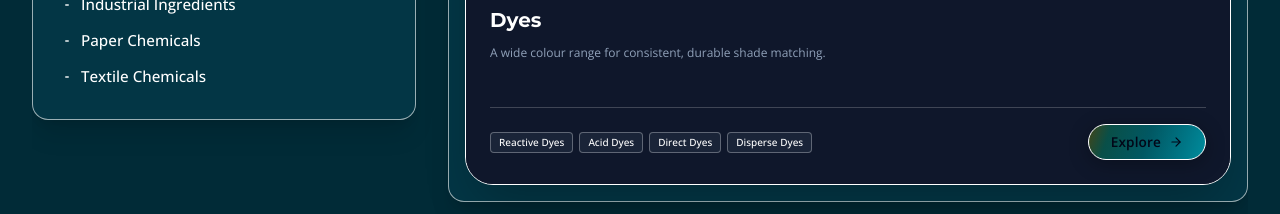
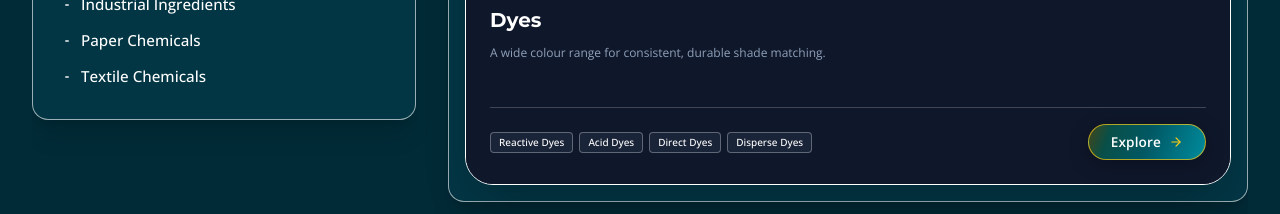
Before and after one commit to ankit-lang/chemfarm, a Next.js app: page / in a window 1280 px wide. Shown: the part 1780-1994 px from the top of the page. Built offline with nearby package versions, Linux system fonts and the light colour scheme.

Commit message:
make Explore button text white with gold arrow

```diff
--- a/src/components/ProductCutoutCard.tsx
+++ b/src/components/ProductCutoutCard.tsx
@@ -101,17 +101,14 @@ export function ProductCutoutCard({
           <Link href={detailsLink} className="shrink-0 self-end">
             <SpecularButton
               size="sm"
-              tint="#ffffff"
-              tintOpacity={1}
-              lineColor="#ffffff"
-              baseColor="#1e293b"
-              textColor="#020617"
+              bgGradient="linear-gradient(110deg, #444517 0%, #094f48 18%, #015863 50%, #007686 80%, #008c9d 100%)"
+              lineColor="rgba(250, 204, 21, 0.7)"
+              textColor="#ffffff"
               radius={999}
-              autoAnimate
               className="font-bold"
             >
               <span>Explore</span>
-              <ArrowRight className="w-3.5 h-3.5" />
+              <ArrowRight className="w-3.5 h-3.5 text-[#facc15]" />
             </SpecularButton>
           </Link>
         </div>
```
